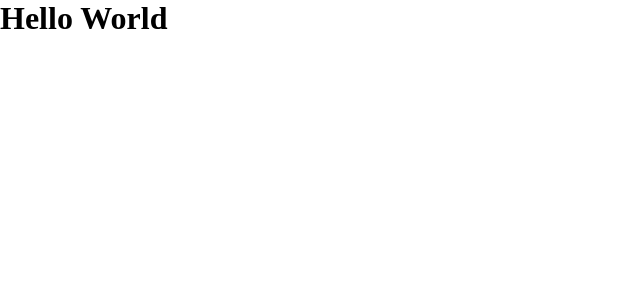
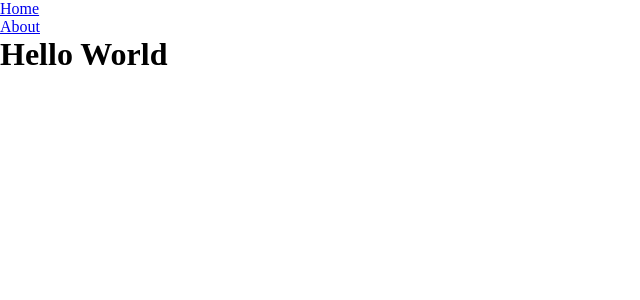
Before and after one commit to dbae82/next-portfolio, a Next.js app: page / in a window 1280 px wide. Shown: the top 300 px of the page, without its empty margins (0-640 px from the left). Built offline with nearby package versions, Linux system fonts and the light colour scheme.

Commit message:
build: test about section and meta component for SEO

```diff
--- /dev/null
+++ b/components/Layout.js
@@ -0,0 +1,16 @@
+import Nav from "./Nav"
+import Meta from "./Meta"
+
+const Layout = ({ children }) => {
+    return (
+        <>
+            <Meta />
+            <Nav />
+            <div>
+                {children}
+            </div>
+        </>
+    )
+}
+
+export default Layout
--- /dev/null
+++ b/components/Meta.js
@@ -0,0 +1,25 @@
+import Head from 'next/head'
+
+const Meta = ({ title, keywords, description }) => {
+    return (
+        <Head>
+            <meta name='viewport' content='width=device-width, intial-scale=1' />
+            <meta name='keywords' content={keywords} />
+            <meta name='description' content={description} />
+            <meta charSet='utf-8' />
+            <link rel="apple-touch-icon" sizes="180x180" href="/apple-touch-icon.png" />
+            <link rel="icon" type="image/png" sizes="32x32" href="/favicon-32x32.png" />
+            <link rel="icon" type="image/png" sizes="16x16" href="/favicon-16x16.png" />
+            <link rel="manifest" href="/site.webmanifest" />
+            <title>{title}</title>
+        </Head>
+    )
+}
+
+Meta.defaultProps = {
+    title: 'Dan Bae',
+    keywords: 'portfolio, frontend web development, software engineering',
+    description: 'Check out my portfolio focusing on frontend web development',
+}
+
+export default Meta
--- /dev/null
+++ b/components/Nav.js
@@ -0,0 +1,18 @@
+import Link from 'next/link'
+
+const Nav = () => {
+    return (
+        <nav>
+            <ul>
+                <li>
+                    <Link href='/'>Home</Link>
+                </li>
+                <li>
+                    <Link href='about'>About</Link>
+                </li>
+            </ul>
+        </nav>
+    )
+}
+
+export default Nav
--- a/pages/_app.js
+++ b/pages/_app.js
@@ -1,7 +1,12 @@
+import Layout from '../components/Layout'
 import '../styles/globals.scss'
 
 function MyApp({ Component, pageProps }) {
-  return <Component {...pageProps} />
+  return (
+    <Layout>
+      <Component {...pageProps} />
+    </Layout>
+  )
 }
 
 export default MyApp
--- a/pages/index.js
+++ b/pages/index.js
@@ -1,16 +1,6 @@
-import Head from 'next/head'
-
 export default function Home() {
   return (
     <div>
-      <Head>
-        <title>Dan Bae</title>
-        <meta name="description" content="Generated by create next app" />
-        <link rel="apple-touch-icon" sizes="180x180" href="/apple-touch-icon.png" />
-        <link rel="icon" type="image/png" sizes="32x32" href="/favicon-32x32.png" />
-        <link rel="icon" type="image/png" sizes="16x16" href="/favicon-16x16.png" />
-        <link rel="manifest" href="/site.webmanifest" />
-      </Head>
       <h1>Hello World</h1>
     </div>
   )
```
Also changed, not shown: pages/about.js (added, +12 -0 lines).
